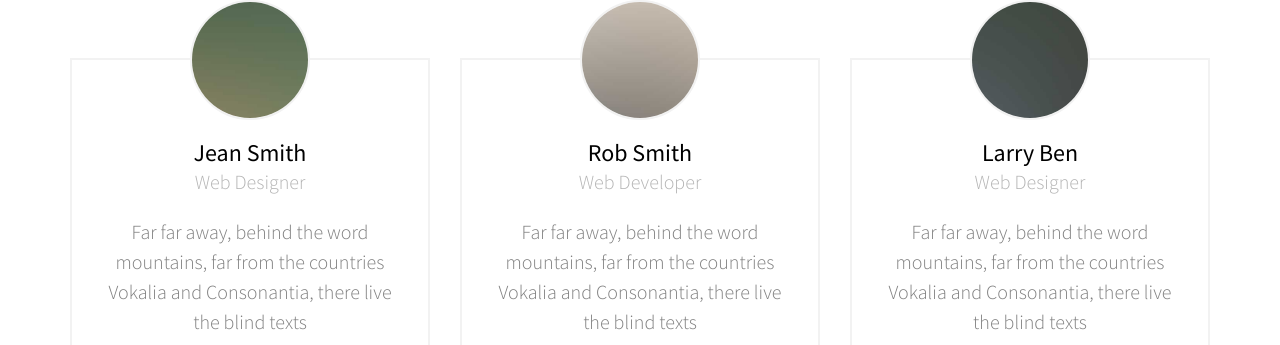
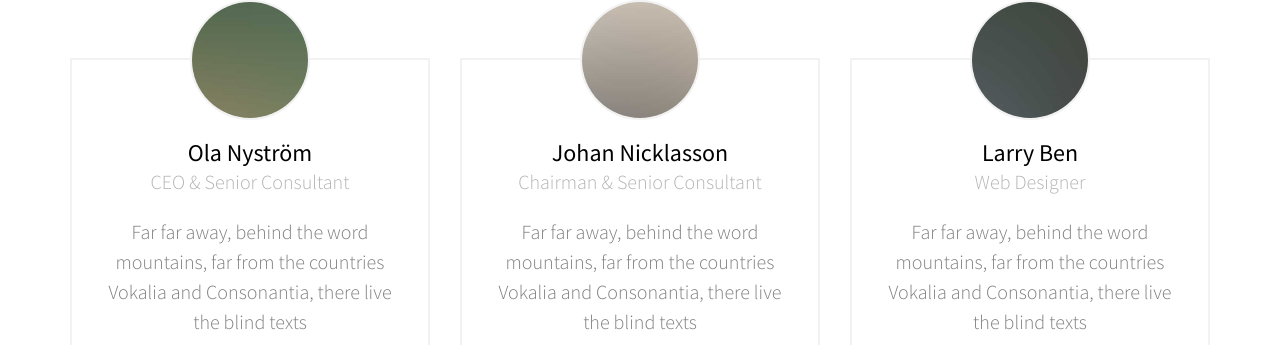
Before and after one commit to olanystrom/olanystrom.github.io, a plain HTML site: page index.html in a window 1280 px wide. Shown: the part 2979-3324 px from the top of the page. Drawn offline with Linux system fonts and the light colour scheme; some packages are replaced by stand-ins of ours; no server answers; files whose address does not match are found by name.

Commit message:
rebuilding site Tue Oct 30 14:08:10 CET 2018

```diff
--- a/index.html
+++ b/index.html
@@ -239,8 +239,8 @@
 				<div class="col-md-4">
 					<div class="fh5co-person text-center to-animate">
 						<figure><img src="images/person1.jpg" alt="Person1"></figure>
-						<h3>Jean Smith</h3>
-						<span class="fh5co-position">Web Designer</span>
+						<h3>Ola Nyström</h3>
+						<span class="fh5co-position">CEO &amp; Senior Consultant</span>
 						<p>Far far away, behind the word mountains, far from the countries Vokalia and Consonantia, there live the blind texts</p>
 						<ul class="social social-circle">
 
@@ -248,7 +248,7 @@
 
 							<li><a href="#"><i class="icon-facebook"></i></a></li>
 
-							<li><a href="#"><i class="icon-linkedin"></i></a></li>
+							<li><a href="https://www.linkedin.com/in/olanystrom"><i class="icon-linkedin"></i></a></li>
 
 						</ul>
 					</div>
@@ -257,8 +257,8 @@
 				<div class="col-md-4">
 					<div class="fh5co-person text-center to-animate">
 						<figure><img src="images/person2.jpg" alt="Person2"></figure>
-						<h3>Rob Smith</h3>
-						<span class="fh5co-position">Web Developer</span>
+						<h3>Johan Nicklasson</h3>
+						<span class="fh5co-position">Chairman &amp; Senior Consultant</span>
 						<p>Far far away, behind the word mountains, far from the countries Vokalia and Consonantia, there live the blind texts</p>
 						<ul class="social social-circle">
 
```
